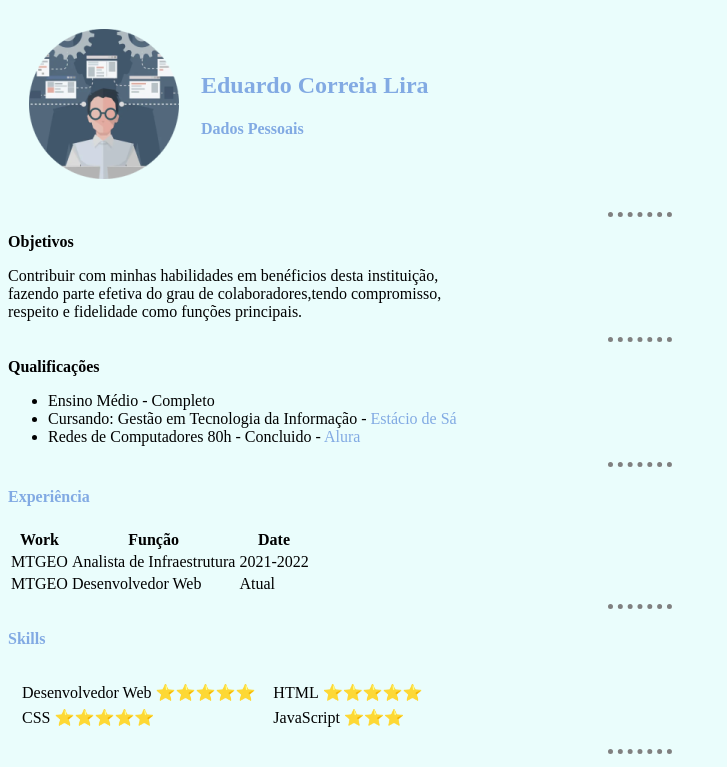
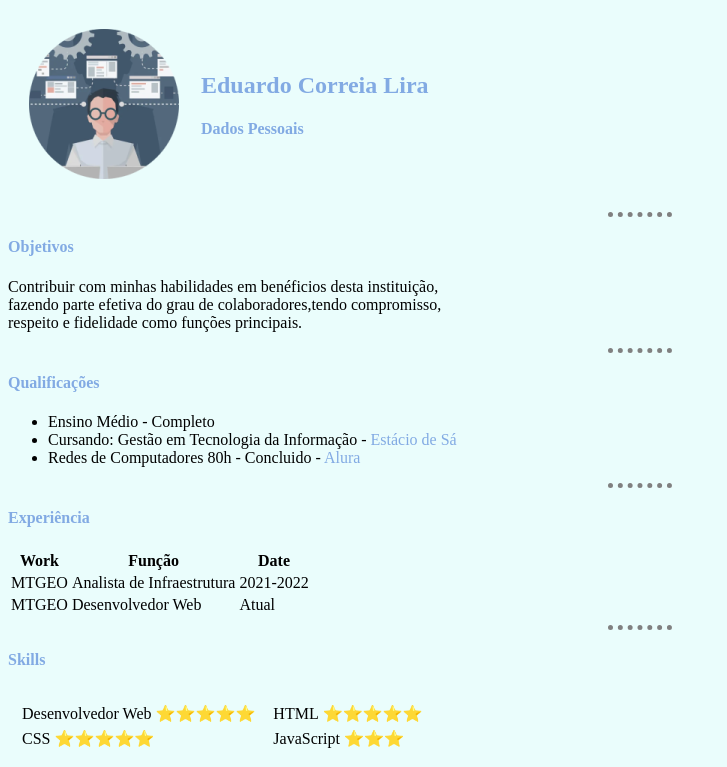
Before and after one commit to eduardocorreialira/CV, a plain HTML site: page index.html in a window 1280 px wide. Shown: the top 767 px of the page, without its empty margins (0-727 px from the left). Drawn offline with Linux system fonts and the light colour scheme.

Commit message:
Update index.html

```diff
--- a/index.html
+++ b/index.html
@@ -13,12 +13,12 @@
             <h4><a href="contato.html"> Dados Pessoais</a></h4></td>
     </table>
     <hr>
-    <p><strong>Objetivos</strong></p>
+    <h4><strong>Objetivos</strong></h4>
     <p>Contribuir com minhas habilidades em benéficios desta instituição,<br>
         fazendo parte efetiva do grau de colaboradores,tendo compromisso,<br>
         respeito e fidelidade como funções principais.</p>
     <hr>
-    <p><strong>Qualificações</strong></p>
+    <h4><strong>Qualificações</strong></h4>
     <ul>
         <li>Ensino Médio - Completo</li>
         <li>Cursando: Gestão em Tecnologia da Informação - <a href="https://portal.estacio.br/unidades/faculdade-estácio-de-cuiabá/"> Estácio de Sá</a></li>
```
